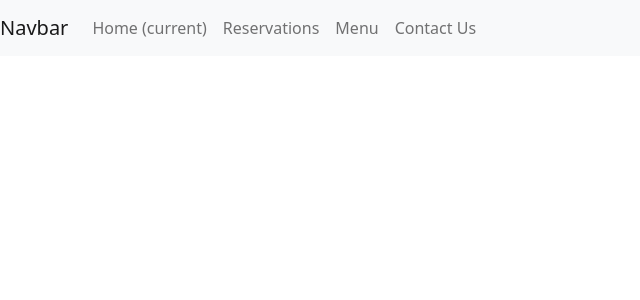
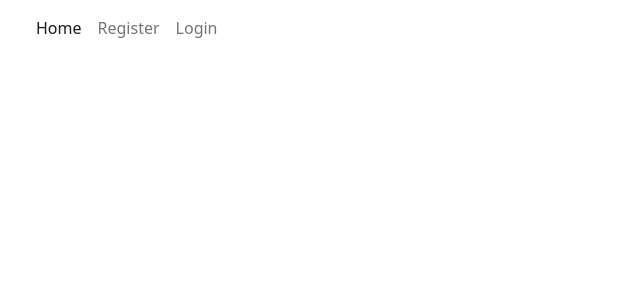
Before and after one commit to jackcrosbie/p4-restuarant-project, a Django app: template templates/base.html in a window 1280 px wide. Shown: the top 300 px of the page, without its empty margins (0-640 px from the left). Run offline with Django 3.2, Linux system fonts and the light colour scheme; the template is opened without the code that fills it, so the values that code supplies are empty.

Commit message:
add basic nav bar to base.html

```diff
--- a/templates/base.html
+++ b/templates/base.html
@@ -15,26 +15,33 @@
 </head>
 
 <body class="d-flex flex-column h-100 main-bg">
-    <nav class="navbar navbar-expand-lg navbar-light bg-light">
-        <a class="navbar-brand" href="#">Navbar</a>
-        <button class="navbar-toggler" type="button" data-toggle="collapse" data-target="#navbarNav" aria-controls="navbarNav" aria-expanded="false" aria-label="Toggle navigation">
+    <nav class="navbar navbar-expand-lg navbar-light bg-white">
+        <div class="container-fluid">
+            <a class="navbar-brand" href="{% url 'home' %}"></a>
+            <button class="navbar-toggler" type="button" data-bs-toggle="collapse" data-bs-target="#navbarText"
+                aria-controls="navbarText" aria-expanded="false" aria-label="Toggle navigation">
                 <span class="navbar-toggler-icon"></span>
             </button>
-        <div class="collapse navbar-collapse" id="navbarNav">
-          <ul class="navbar-nav">
-            <li class="nav-item active">
-              <a class="nav-link" href="#">Home <span class="sr-only">(current)</span></a>
+            <div class="collapse navbar-collapse" id="navbarText">
+                <ul class="navbar-nav me-auto mb-2 mb-lg-0">
+                    <li class="nav-item">
+                        <a class="nav-link active" aria-current="page" href="{% url 'home' %}">Home</a>
+                    </li>
+                    {% if user.is_authenticated %}
+                    <li class="nav-item">
+                        <a class="nav-link" href="{% url 'account_logout' %}">Logout</a>
+                    </li>
+                    {% else %}
+                    <li class="nav-item">
+                        <a class="nav-link" href="{% url 'account_signup' %}">Register</a>
                     </li>
                     <li class="nav-item">
-              <a class="nav-link" href="#">Reservations</a>
+                        <a class="nav-link" href="{% url 'account_login' %}">Login</a>
                     </li>
-            <li class="nav-item">
-              <a class="nav-link" href="#">Menu</a>
-            </li>
-            <li class="nav-item">
-              <a class="nav-link" href="#">Contact Us</a>
-            </li>
+                    {% endif %}
+
                 </ul>
+            </div>
         </div>
     </nav>
 </body>
--- a/templates/index.html
+++ b/templates/index.html
@@ -0,0 +1,6 @@
+{% extends "base.html" %}
+
+{% block content %}
+
+
+{% endblock %}
```
Lines whose indentation alone changed are shown as unchanged.
